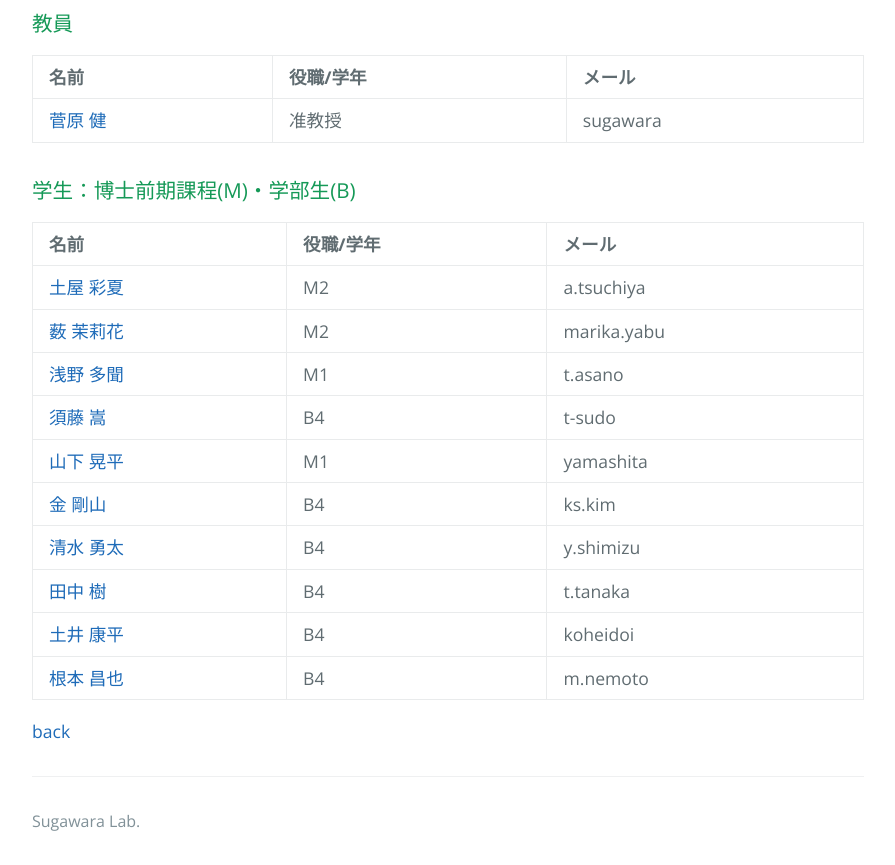
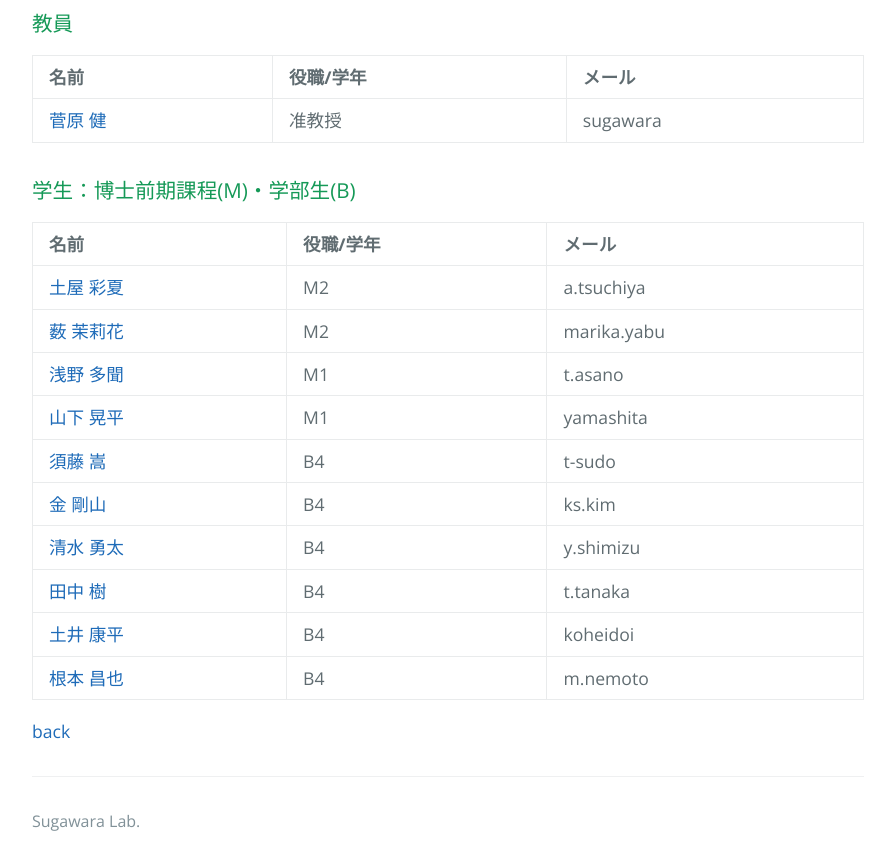
Before and after one commit to sugawara-bbbb/weblab, a Jekyll site: the page built from member.md, in a window 1280 px wide, cut to the strip 952-1817 px from the top of the page. Shown: the whole strip, without its empty margins (192-1087 px from the left). Built offline with Jekyll 4.4.1, drawn with Linux system fonts in a browser that asks for light colours; our own code applies the rules of GitHub Pages for plain Markdown files.

```diff
--- a/member.md
+++ b/member.md
@@ -19,8 +19,8 @@ layout: default
 |[土屋 彩夏](member/tsuchiya)  | M2         | a.tsuchiya  |
 |[薮 茉莉花](member/yabu)      | M2         | marika.yabu |
 |[浅野 多聞](member/asano)     | M1         | t.asano     |
+|[山下 晃平](member/yamashita) | M1         | yamashita   |
 |[須藤 嵩](member/sudo)        | B4         | t-sudo      |
-|[山下 晃平](member/yamashita) | M1         | yamashita   |
 |[金 剛山](member/kim)         | B4         | ks.kim      |
 |[清水 勇太](member/shimizu)   | B4         | y.shimizu   |
 |[田中 樹](member/tanaka)      | B4         | t.tanaka    |
```
